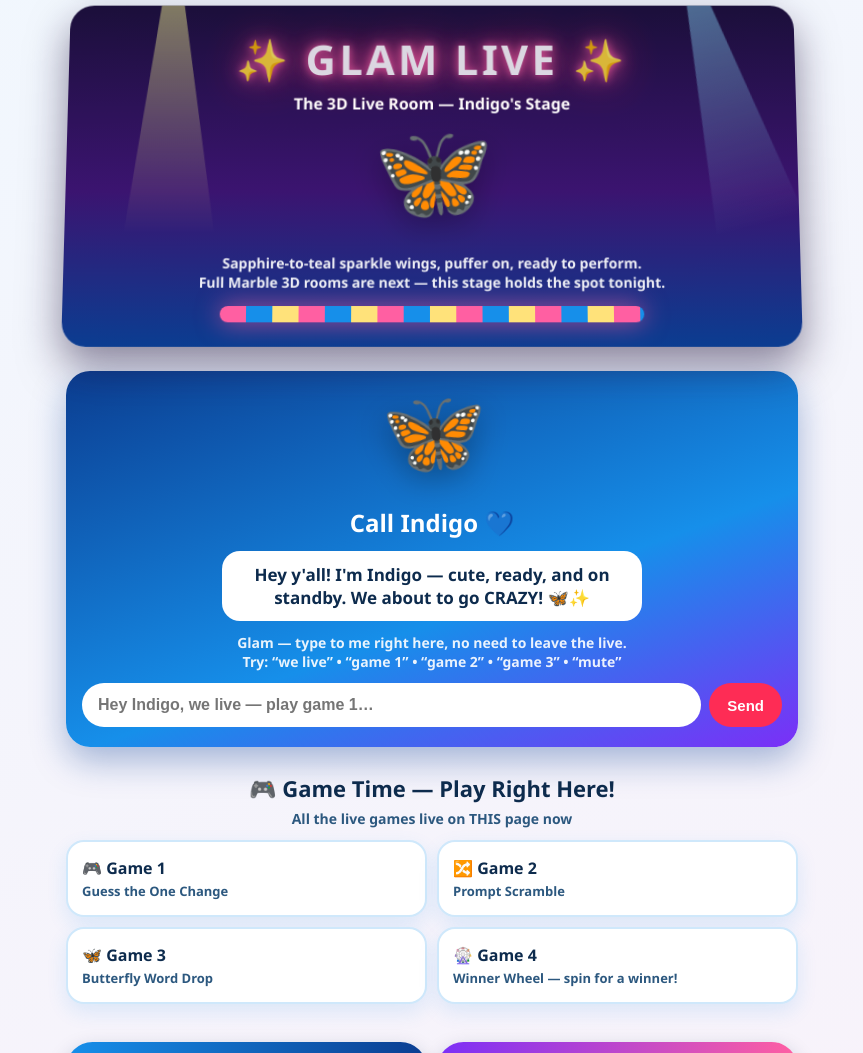
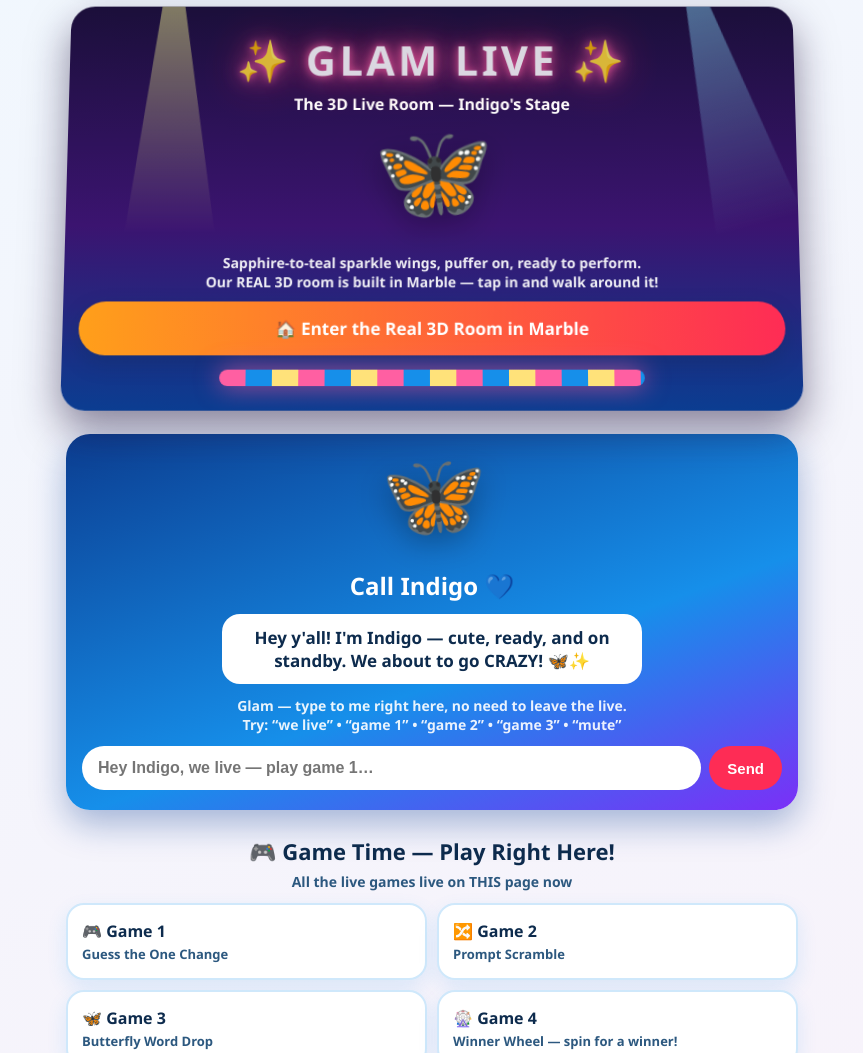
Before and after one commit to nakeymasi-coder/live-resources, a plain HTML site: page index.html in a window 1280 px wide. Shown: the part 1845-2898 px from the top of the page, without its empty margins (208-1071 px from the left). Drawn offline with Linux system fonts and the light colour scheme.

Commit message:
Link real Marble 3D room from Live Room stage

```diff
--- a/index.html
+++ b/index.html
@@ -153,7 +153,8 @@ textarea.names{width:100%;border:2px solid #a9d4f7;border-radius:14px;padding:12
       <div class="neon">✨ GLAM LIVE ✨</div>
       <p style="font-weight:800;margin-top:6px">The 3D Live Room — Indigo's Stage</p>
       <div class="indigo-char" style="font-size:96px;margin-top:8px">🦋</div>
-      <p style="font-weight:700;font-size:14px;opacity:.92">Sapphire-to-teal sparkle wings, puffer on, ready to perform.<br>Full Marble 3D rooms are next — this stage holds the spot tonight.</p>
+      <p style="font-weight:700;font-size:14px;opacity:.92">Sapphire-to-teal sparkle wings, puffer on, ready to perform.<br>Our REAL 3D room is built in Marble — tap in and walk around it!</p>
+      <a class="bigbtn promo" href="https://marble.worldlabs.ai/world/d4ae6e08-0446-4ee6-bacd-d82761a8fb01" target="_blank" rel="noopener">🏠 Enter the Real 3D Room in Marble</a>
       <div class="stagefloor"></div>
     </div>
   </div>
```
